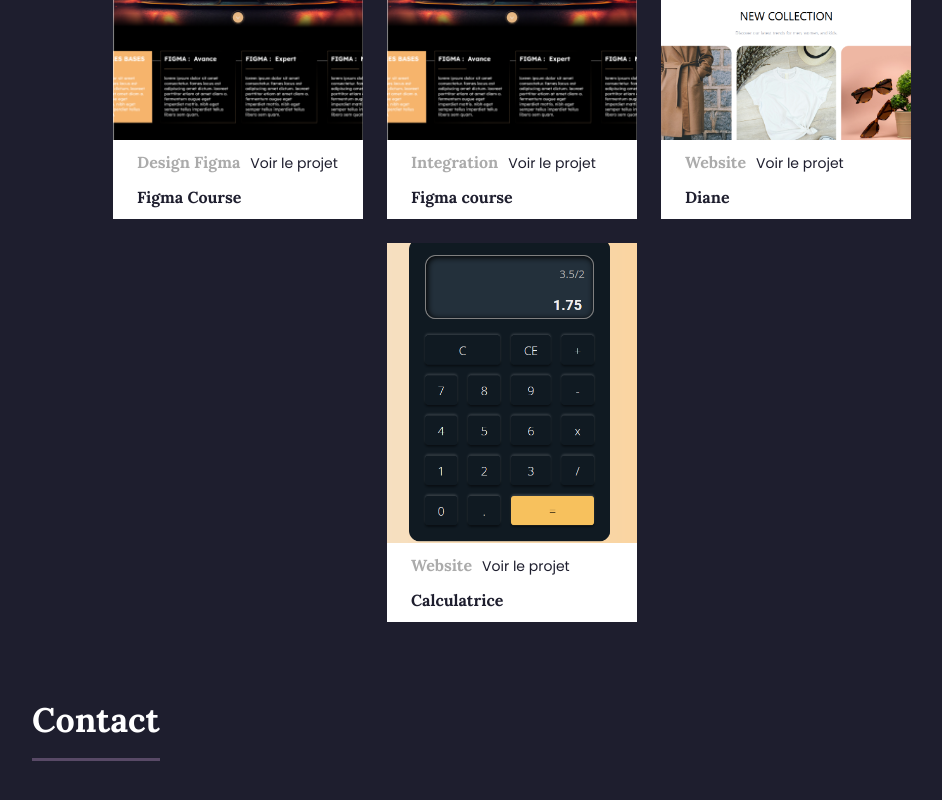
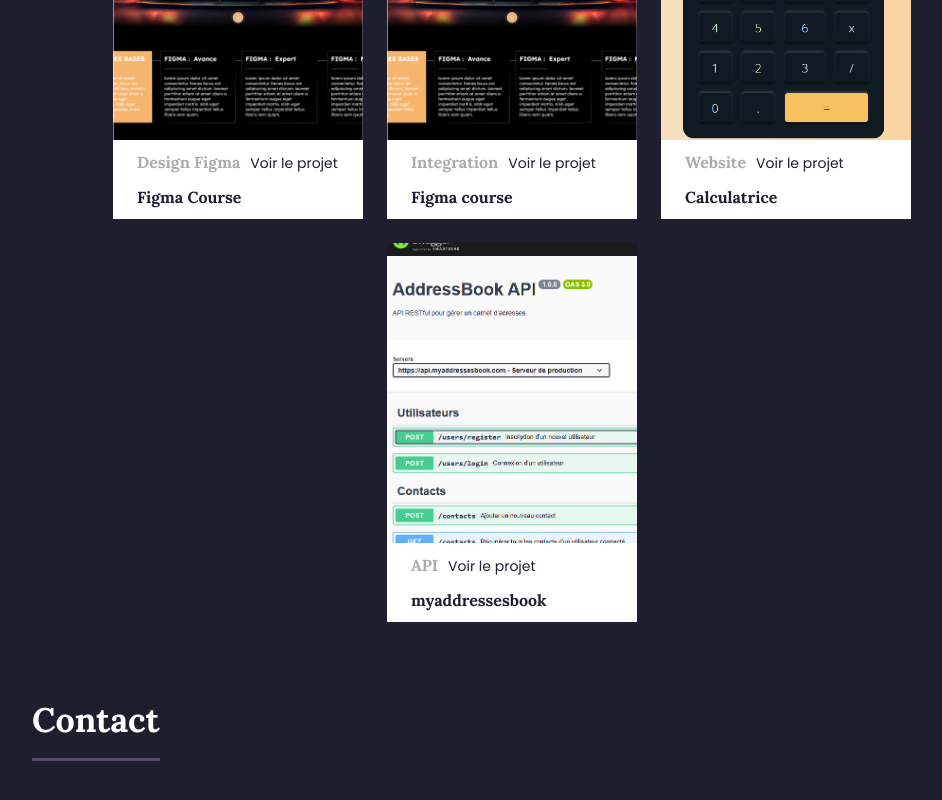
Before and after one commit to didicodeX/didi-code, a Vue app: page / in a window 1280 px wide. Shown: the part 3146-3946 px from the top of the page, without its empty margins (128-1070 px from the left). Built offline with nearby package versions, Linux system fonts and the light colour scheme.

Commit message:
Ajout de mon projet 'AdressBook API'

```diff
--- a/src/components/CardsProjects.vue
+++ b/src/components/CardsProjects.vue
@@ -16,7 +16,7 @@ import { ref } from 'vue'
 // import figmaCourseChatbot from '../assets/img/figmaCourseSite.png'
 import Calculatrice from '../assets/img/calculatrice.png'
 import figmaCourseSite from '../assets/img/figmaCourseSite.png'
-import diane from '../assets/img/diane.png'
+import api from "../assets/img/api.png"
 import CardProject from './CardProject.vue'
 const projects = ref([
 {
@@ -35,17 +35,17 @@ const projects = ref([
   },
   {
     id: 3,
-    name: 'Diane',
-    link: 'https://diane-sale.vercel.app/',
-    img: diane,
+    name: 'Calculatrice',
+    link: 'https://calculatrice-vanilla.vercel.app/',
+    img: Calculatrice,
     categorie: 'Website',
   },
   {
     id: 4,
-    name: 'Calculatrice',
-    link: 'https://calculatrice-vanilla.vercel.app/',
-    img: Calculatrice,
-    categorie: 'Website',
+    name: 'myaddressesbook',
+    link: 'https://api.myaddressesbook.com/docs/',
+    img: api,
+    categorie: 'API',
   },
 ])
 </script>
```
Also changed, not shown: src/assets/img/api.png (added).
